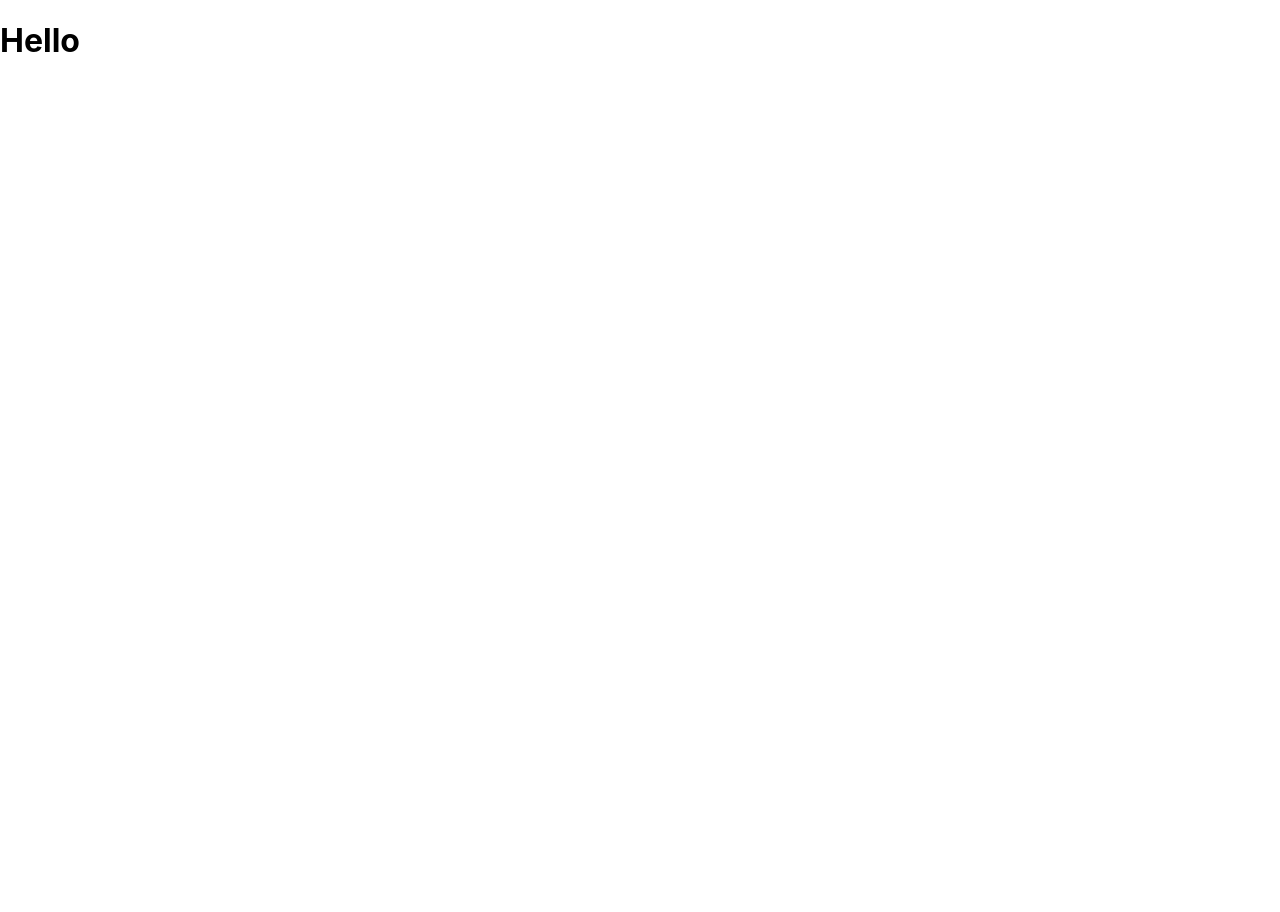
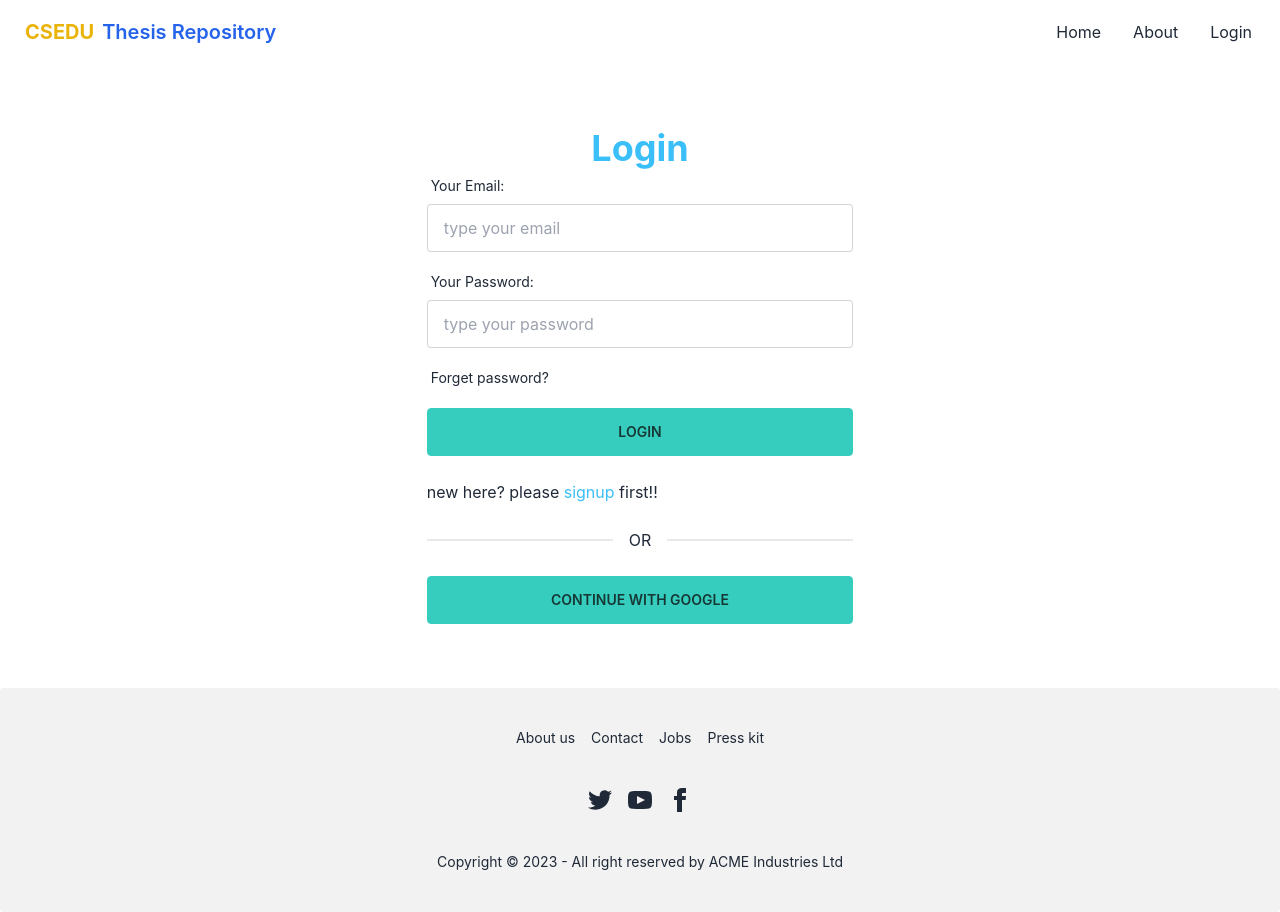
Before and after one commit to easakibahmad/csedu-thesis-repo, a React (Create React App) app: page /login in a window 1280 px wide. Before the commit the page ends 800 px from the top, so only its background shows below. Built offline with nearby package versions, Linux system fonts and the light colour scheme.

Commit message:
Login & Signup Page Created

```diff
--- a/src/App.js
+++ b/src/App.js
@@ -1,10 +1,10 @@
+import { RouterProvider } from 'react-router-dom';
 import './App.css';
+import router from './Routes/Routes/Routes';
 
 function App() {
   return (
-    <div>
-      <h1>Hello</h1>
-    </div>
+    <RouterProvider router={router}></RouterProvider>
   );
 }
 
--- /dev/null
+++ b/src/Layout/Main.js
@@ -0,0 +1,16 @@
+import React from 'react';
+import { Outlet } from 'react-router-dom';
+import Footer from '../Shared/Footer/Footer';
+import Navbar from '../Shared/Navbar/Navbar';
+
+const Main = () => {
+    return (
+        <div>
+            <Navbar></Navbar>
+            <Outlet></Outlet>
+            <Footer></Footer>
+        </div>
+    );
+};
+
+export default Main;
--- /dev/null
+++ b/src/Pages/About/About.js
@@ -0,0 +1,11 @@
+import React from 'react';
+
+const About = () => {
+    return (
+        <div>
+            About
+        </div>
+    );
+};
+
+export default About;
--- /dev/null
+++ b/src/Pages/Home/Home.js
@@ -0,0 +1,11 @@
+import React from 'react';
+
+const Home = () => {
+    return (
+        <div>
+            Homepage
+        </div>
+    );
+};
+
+export default Home;
--- /dev/null
+++ b/src/Pages/Login/Login.js
@@ -0,0 +1,75 @@
+import React from 'react';
+import { useForm } from 'react-hook-form';
+import { Link } from 'react-router-dom';
+
+const Login = () => {
+
+    const {
+        register,
+        formState: { errors },
+        handleSubmit
+      } = useForm();
+    return (
+        <div className='m-16 md:w-1/3  w-2/3 mx-auto'>
+            <h1 className='text-4xl text-info font-bold text-center'>Login</h1>
+
+            <form
+
+        className="grid grid-cols-1 gap-3"
+      >
+        <div className="form-control w-full">
+          <label className="label">
+            <span className="label-text">Your Email:</span>
+          </label>
+          <input
+            name="email"
+            type="email"
+            placeholder='type your email'
+            className="input input-bordered w-full rounded"
+            {...register("email", { required: "email is required" })}
+          />
+
+        </div>
+
+        <div className="form-control w-full ">
+          <label className="label">
+            <span className="label-text">Your Password:</span>
+          </label>
+          <input
+            name="password"
+            type="password"
+            placeholder='type your password'
+            className="input input-bordered w-full rounded"
+            {...register("password", {
+              required: "password is required",
+
+            })}
+          />
+
+          <label
+            className="label mt-3 cursor-pointer"
+          >
+            <span className="label-text">Forget password?</span>
+          </label>
+        </div>
+        <input className="btn btn-accent rounded" value="Login" type="submit" />
+
+        <p className="mt-3">
+          new here? please{" "}
+          <Link className="text-info" to="/signup">
+            signup
+          </Link>{" "}
+          first!!
+        </p>
+        <div className="divider">OR</div>
+        <div
+          className="btn btn-accent w-full rounded"
+        >
+          continue with google
+        </div>
+      </form>
+        </div>
+    );
+};
+
+export default Login;
--- /dev/null
+++ b/src/Routes/Routes/Routes.js
@@ -0,0 +1,33 @@
+import { createBrowserRouter } from "react-router-dom";
+import Main from "../../Layout/Main";
+import About from "../../Pages/About/About";
+import Home from "../../Pages/Home/Home";
+import Login from "../../Pages/Login/Login";
+import Signup from "../../Signup/Signup";
+
+const router = createBrowserRouter([
+    {
+        path: "/",
+        element: <Main></Main>,
+        children: [
+            {
+                path: "/",
+                element: <Home></Home>
+            },
+            {
+                path: "/about",
+                element: <About></About>
+            },
+            {
+                path: '/login',
+                element: <Login></Login>
+            },
+            {
+                path: "/signup",
+                element: <Signup></Signup>
+            }
+        ]
+    }
+])
+
+export default router
--- /dev/null
+++ b/src/Shared/Footer/Footer.js
@@ -0,0 +1,26 @@
+import React from 'react';
+
+const Footer = () => {
+    return (
+        <footer className="footer footer-center p-10 bg-base-200 text-base-content rounded">
+  <div className="grid grid-flow-col gap-4">
+    <a className="link link-hover">About us</a>
+    <a className="link link-hover">Contact</a>
+    <a className="link link-hover">Jobs</a>
+    <a className="link link-hover">Press kit</a>
+  </div>
+  <div>
+    <div className="grid grid-flow-col gap-4">
+      <a><svg xmlns="http://www.w3.org/2000/svg" width="24" height="24" viewBox="0 0 24 24" className="fill-current"><path d="M24 4.557c-.883.392-1.832.656-2.828.775 1.017-.609 1.798-1.574 2.165-2.724-.951.564-2.005.974-3.127 1.195-.897-.957-2.178-1.555-3.594-1.555-3.179 0-5.515 2.966-4.797 6.045-4.091-.205-7.719-2.165-10.148-5.144-1.29 2.213-.669 5.108 1.523 6.574-.806-.026-1.566-.247-2.229-.616-.054 2.281 1.581 4.415 3.949 4.89-.693.188-1.452.232-2.224.084.626 1.956 2.444 3.379 4.6 3.419-2.07 1.623-4.678 2.348-7.29 2.04 2.179 1.397 4.768 2.212 7.548 2.212 9.142 0 14.307-7.721 13.995-14.646.962-.695 1.797-1.562 2.457-2.549z"></path></svg></a>
+      <a><svg xmlns="http://www.w3.org/2000/svg" width="24" height="24" viewBox="0 0 24 24" className="fill-current"><path d="M19.615 3.184c-3.604-.246-11.631-.245-15.23 0-3.897.266-4.356 2.62-4.385 8.816.029 6.185.484 8.549 4.385 8.816 3.6.245 11.626.246 15.23 0 3.897-.266 4.356-2.62 4.385-8.816-.029-6.185-.484-8.549-4.385-8.816zm-10.615 12.816v-8l8 3.993-8 4.007z"></path></svg></a>
+      <a><svg xmlns="http://www.w3.org/2000/svg" width="24" height="24" viewBox="0 0 24 24" className="fill-current"><path d="M9 8h-3v4h3v12h5v-12h3.642l.358-4h-4v-1.667c0-.955.192-1.333 1.115-1.333h2.885v-5h-3.808c-3.596 0-5.192 1.583-5.192 4.615v3.385z"></path></svg></a>
+    </div>
+  </div>
+  <div>
+    <p>Copyright © 2023 - All right reserved by ACME Industries Ltd</p>
+  </div>
+</footer>
+    );
+};
+
+export default Footer;
--- /dev/null
+++ b/src/Shared/Navbar/Navbar.js
@@ -0,0 +1,51 @@
+import React from 'react';
+import { Link } from 'react-router-dom';
+import { HiMenu } from 'react-icons/hi';
+
+const Navbar = () => {
+    const menuItems = (<React.Fragment>
+        <li>
+            <Link to="/">Home</Link>
+        </li>
+        <li>
+            <Link to="/about">About</Link>
+        </li>
+        <li>
+            <Link to="/login">Login</Link>
+        </li>
+    </React.Fragment>)
+    return (
+        <div className="navbar  flex justify-between">
+  <div className="navbar-start">
+    <div className="dropdown">
+      <label tabIndex={0} className="btn btn-ghost lg:hidden">
+        <span className='text-xl'>
+            <HiMenu></HiMenu>
+        </span>
+      </label>
+
+      <ul tabIndex={0} className="menu menu-compact dropdown-content mt-3 p-2 shadow bg-base-100 rounded-box w-52">
+        {
+            menuItems
+        }
+      </ul>
+
+    </div>
+    <a className="btn btn-ghost normal-case text-xl">
+        <span className='text-yellow-500 font-bold pr-2'>CSEDU</span>
+        <span className='text-blue-600'>Thesis Repository</span></a>
+  </div>
+  <div className="navbar-center hidden lg:flex">
+
+    <ul className="menu menu-horizontal px-1">
+      {
+        menuItems
+      }
+    </ul>
+
+  </div>
+</div>
+    );
+};
+
+export default Navbar;
--- /dev/null
+++ b/src/Signup/Signup.js
@@ -0,0 +1,82 @@
+import React from 'react';
+import { Link } from 'react-router-dom';
+import { useForm } from 'react-hook-form';
+
+const Signup = () => {
+    const {
+        register,
+        formState: { errors },
+        handleSubmit
+      } = useForm();
+    return (
+        <div className='m-16 md:w-1/3  w-2/3 mx-auto'>
+            <h1 className='text-4xl text-info font-bold text-center'>Signup</h1>
+
+            <form
+
+        className="grid grid-cols-1 gap-3"
+      >
+        <div className="form-control w-full">
+          <label className="label">
+            <span className="label-text">Name:</span>
+          </label>
+          <input
+            name="name"
+            type="text"
+            placeholder='type your name'
+            className="input input-bordered w-full rounded"
+            {...register("name", { required: "name is required" })}
+          />
+
+        </div>
+        <div className="form-control w-full">
+          <label className="label">
+            <span className="label-text">Your Email:</span>
+          </label>
+          <input
+            name="email"
+            type="email"
+            placeholder='type your email'
+            className="input input-bordered w-full rounded"
+            {...register("email", { required: "email is required" })}
+          />
+
+        </div>
+
+        <div className="form-control w-full ">
+          <label className="label">
+            <span className="label-text">Your Password:</span>
+          </label>
+          <input
+            name="password"
+            type="password"
+            placeholder='type your password'
+            className="input input-bordered w-full rounded"
+            {...register("password", {
+              required: "password is required",
+
+            })}
+          />
+
+        </div>
+        <input className="btn btn-accent rounded" value="Login" type="submit" />
+
+        <p className="mt-3">
+          Already Has an Account? please{" "}
+          <Link className="text-info" to="/login">
+            Login
+          </Link>{" "}
+          first!!
+        </p>
+        <div className="divider">OR</div>
+        <div
+          className="btn btn-accent w-full rounded"
+        >
+          continue with google
+        </div>
+      </form>
+        </div>
+    );
+};
+
+export default Signup;
--- a/src/index.css
+++ b/src/index.css
@@ -1,3 +1,7 @@
+@tailwind base;
+@tailwind components;
+@tailwind utilities;
+
 body {
   margin: 0;
   font-family: -apple-system, BlinkMacSystemFont, 'Segoe UI', 'Roboto', 'Oxygen',
--- /dev/null
+++ b/tailwind.config.js
@@ -0,0 +1,10 @@
+/** @type {import('tailwindcss').Config} */
+module.exports = {
+  content: [
+    "./src/**/*.{js,jsx,ts,tsx}",
+  ],
+  theme: {
+    extend: {},
+  },
+  plugins: [require("daisyui")],
+}
```
Also changed, not shown: package.json (+7 -0 lines), 1 other file (tests, documents, lock files or other folders).
